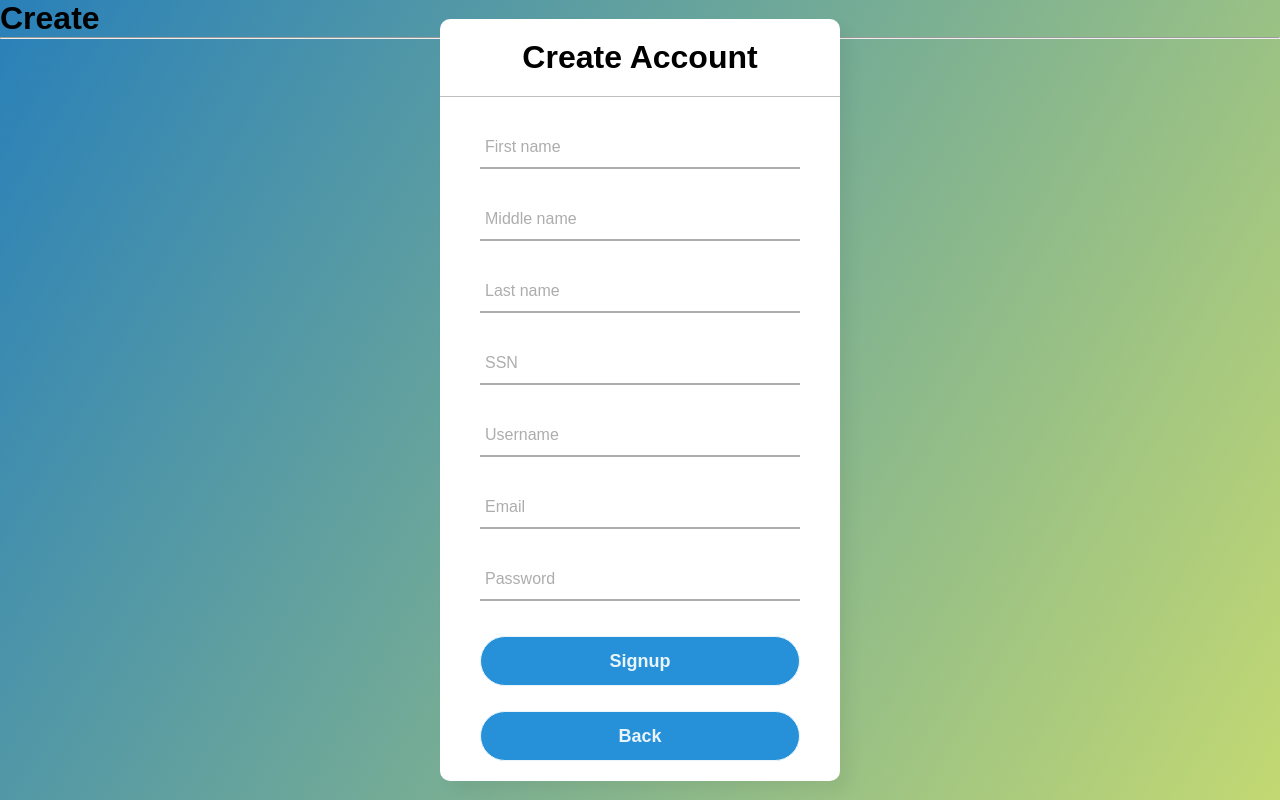
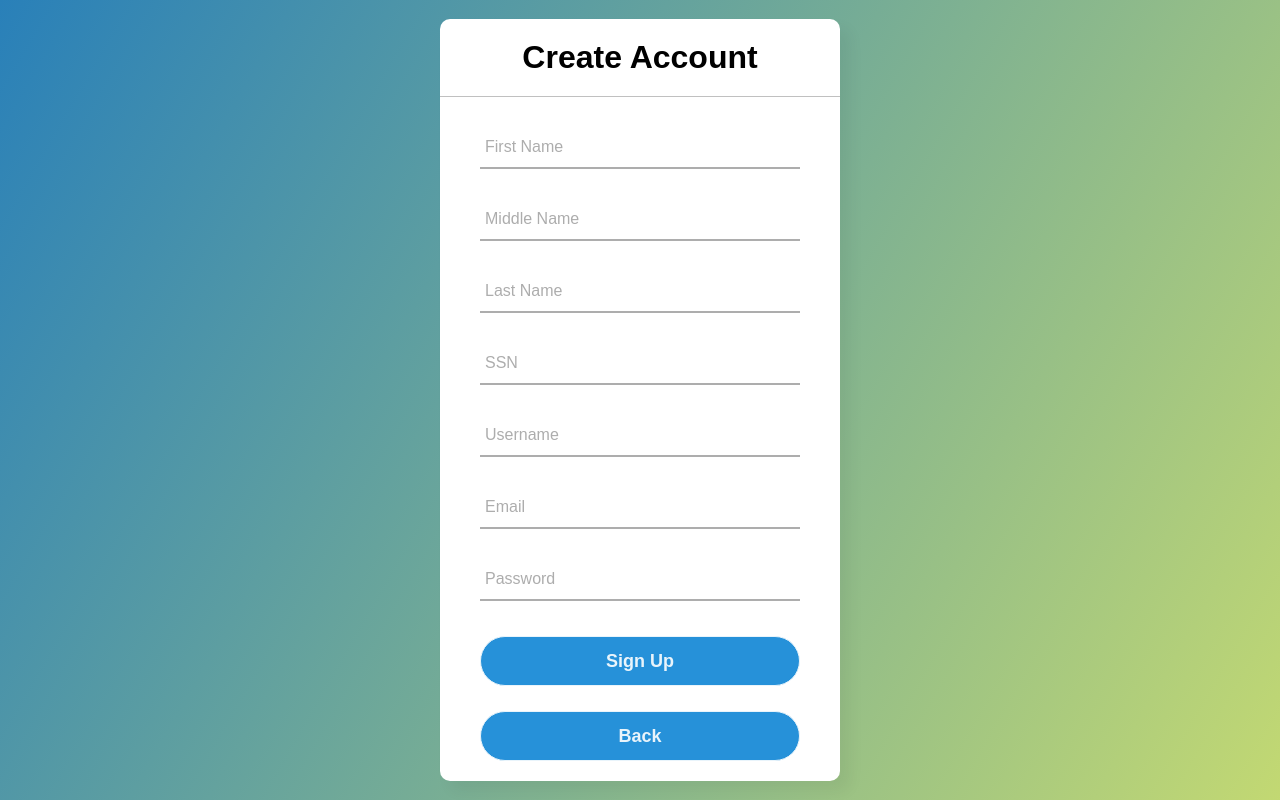
Before and after one commit to logdogs/CSC-210-Project, a Flask app: page /create in a window 1280 px wide. Run offline with Flask 2, Linux system fonts and the light colour scheme.

Commit message:
Update create.html

```diff
--- a/demo/templates/create.html
+++ b/demo/templates/create.html
@@ -6,8 +6,7 @@
 
 {% block body %}
 
-<h1>Create</h1><hr><br>
-
+<div id = "index"></div>
   <div class="center">
       <h1>Create Account</h1>
       <form action="#" method="post">
@@ -15,19 +14,19 @@
         <div class="txt_field">
           <input type="first_name" name="first_name" required>
           <span></span>
-        <label>First name</label>
+          <label>First Name</label>
         </div>
 
         <div class="txt_field">
           <input type="middle_name" name="middle_name" required>
           <span></span>
-        <label>Middle name</label>
+          <label>Middle Name</label>
         </div>
 
         <div class="txt_field">
           <input type="last_name" name="last_name" required>
           <span></span>
-        <label>Last name</label>
+          <label>Last Name</label>
         </div>
 
         <div class="txt_field">
@@ -54,7 +53,7 @@
           <label>Password</label>
         </div>
 
-      <input type="submit" name="submit" value="Signup">
+        <input type="submit" name="submit" value="Sign Up">
       </form>
 
       <div class="signup_link">
@@ -63,7 +62,7 @@
           </form>
       </div>
   </div>
-
+</div>
   <!--
 <form action="#" method="POST">
     <input type="first_name" name="first_name" placeholder="First name" required>
```
Lines whose indentation alone changed are shown as unchanged.
